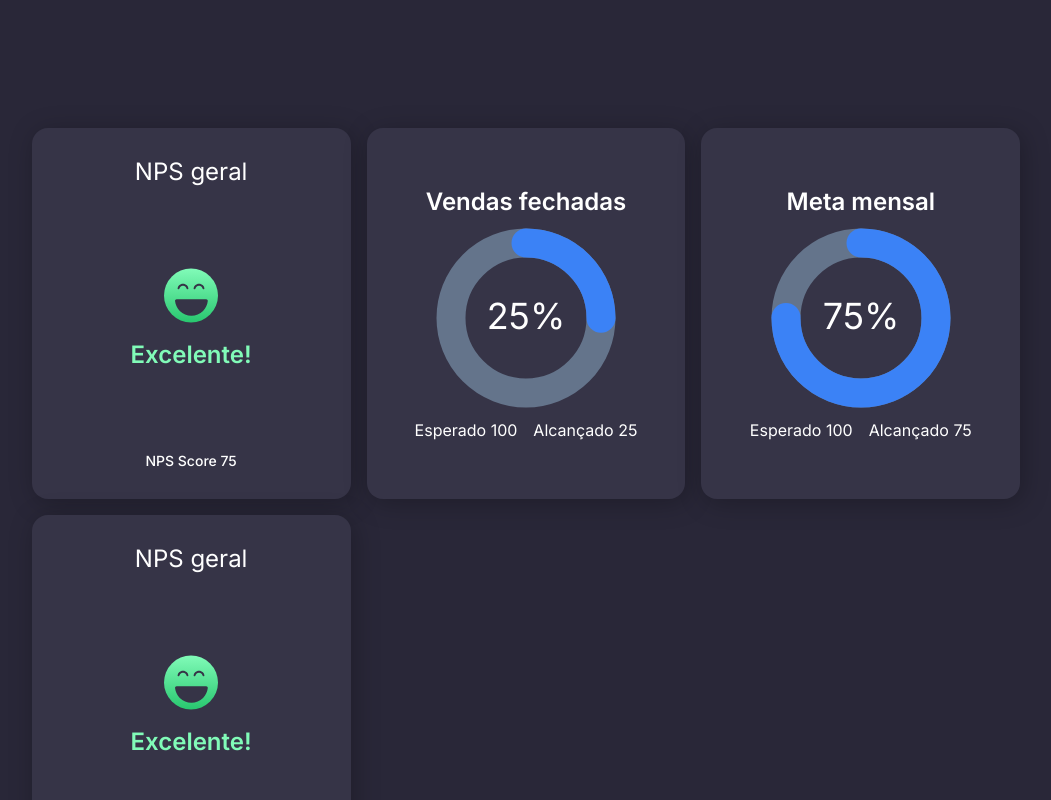
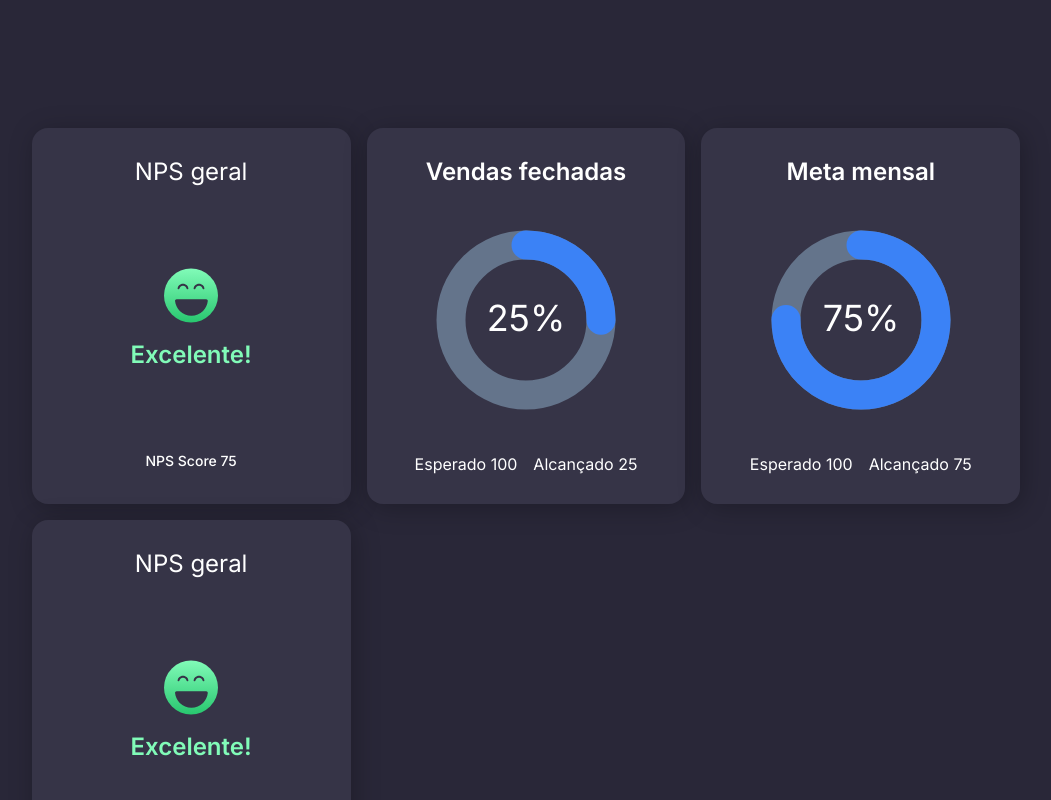
Before and after one commit to wellserrano/dashboard, a Next.js app: page / in a window 1280 px wide. Shown: the top 800 px of the page, without its empty margins (114-1165 px from the left). Built offline with nearby package versions, Linux system fonts and the light colour scheme.

Commit message:
fix: progress circle margins

```diff
--- a/components/CardQuantity.tsx
+++ b/components/CardQuantity.tsx
@@ -23,6 +23,7 @@ const CardQuantity: React.FC<Props> = ({ title, percentage, size }) => {
           <svg
             width={ size }
             height={ size }
+            className='my-8'
             viewBox={`0 0 ${ size } ${ size }`}
           >
             <circle
```
